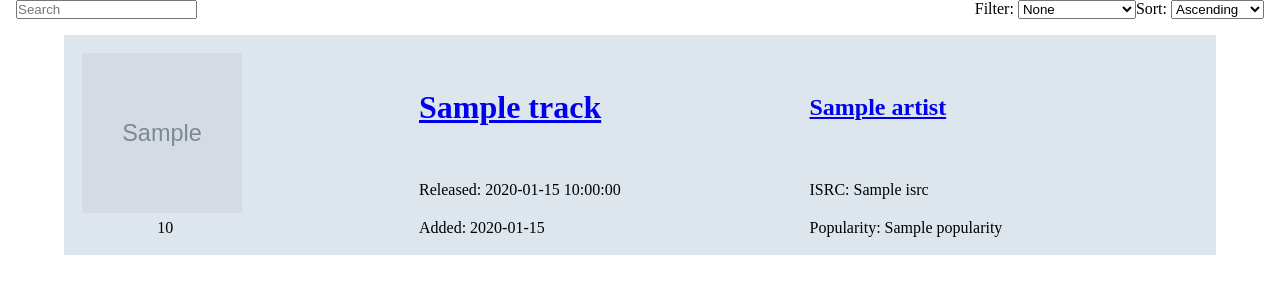
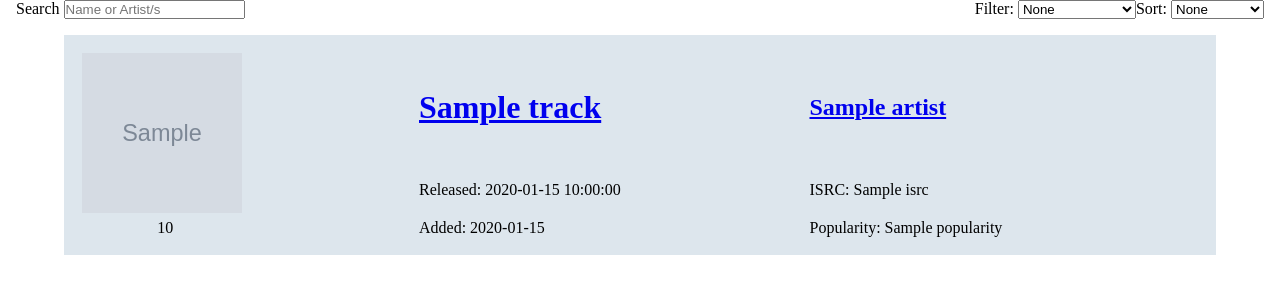
Before and after one commit to KennielTorres/neofilters, a Flask app: template templates/playlist.html in a window 1280 px wide. Shown: the part 85-385 px from the top of the page. Run offline with Flask 3, Linux system fonts and the light colour scheme; the template is opened without the code that fills it: most values are stand-ins (such as "Sample title", 1, 10 or a date in 2020).

Commit message:
Added live search to playlist page.

```diff
--- a/app.py
+++ b/app.py
@@ -126,9 +126,6 @@ def playlist():
     # Process list containing all tracks to obtain the final data
     process_data(track_items_list)
 
-    # Sort list of tracks by track name
-    track_items_list.sort(key=lambda x:x.get('track').get('name'))
-
     """
         track name = track_items_array[#item_index] || item .get('track').get('name')
         track url = .get('track').get('external_urls').get('spotify')
--- a/templates/dashboard.html
+++ b/templates/dashboard.html
@@ -11,7 +11,6 @@
 
         $('#live-search-input').on('keyup', function(){
             var searchTerm = $(this).val().trim().toLowerCase();
-
             $('#dynamic_table_body tr').each(function(){
                 if ($(this).filter('[data-search-term*="' + searchTerm + '"]').length > 0 || searchTerm.length < 1) {
                     $(this).show();
@@ -20,7 +19,6 @@
                     $(this).hide();
                 }
             });
-
         });
 
         // Makes table rows clickable and redirects to playlist page
--- a/templates/playlist.html
+++ b/templates/playlist.html
@@ -4,6 +4,7 @@
 <link rel="stylesheet" href="../static/styles/playlist.css">
 <script>
     jQuery(document).ready(function($){
+        // Shows or hides filtering containers based on selection
         jQuery('#filter_options').change(function() {
             if ($(this).val() == 'added_date' || $(this).val() == 'rel_date'){
                 $('#date_container').show()
@@ -17,7 +18,26 @@
                 $('#date_container').hide()
                 $('#duration_container').hide()
             }
-        })
+        });
+
+        // Live search functionality
+        $('#track-wrapper > #track-card').each(function(){
+            $(this).attr('data-search-terms', $(this).find('#track_name, #artists').text().trim().replace(/\s\s+/g, ' ').toLowerCase());
+        });
+
+        $('#live-search-input').on('keyup', function(){
+            var searchTerm = $(this).val().trim().toLowerCase();
+            $('#track-wrapper > #track-card').each(function(){
+                if ($(this).filter('[data-search-terms*="' + searchTerm + '"]').length > 0 || searchTerm.length < 1) {
+                    $(this).show();
+                }
+                else {
+                    $(this).hide();
+                }
+            });
+        });
+
+
     });
 </script>
 {% endblock %}
@@ -41,7 +61,10 @@
         </h2>
     </header>
     <div class="margin-sides-1 flex justify-space-between">
-        <input type="text" name="track_search" placeholder="Search" maxlength="40">
+        <div>
+            <label for="#live-search-input">Search</label>
+            <input id="live-search-input" type="text" name="track_search" placeholder="Name or Artist/s" maxlength="40">
+        </div>
         <div id="main_options_wrapper" class="flex">
             <div id="filtering_container">
                 <label for="filter_options">Filter:</label>
@@ -66,7 +89,8 @@
             <div id="sorting_container">
                 <label for="sorting_options">Sort:</label>
                 <select name="sorting_options">
-                    <option selected value="ascending">Ascending</option>
+                    <option selected value="None">None</option>
+                    <option value="ascending">Ascending</option>
                     <option value="descending">Descending</option>
                 </select>
             </div>
@@ -99,7 +123,10 @@
 
     <main id="track-wrapper">
         {% for track in tracks %}
-        <div id="track-card">
+        <div id="track-card"
+                data-id="{{ loop.index }}"
+                data-explicit="{{ track.get('track').get('explicit') }}"
+                >
             <table id="track-card-table" class="bg-lightblue margin-sides-1 align-items-center">
                 <col id="col1"/>
                 <col id="col2"/>
@@ -119,7 +146,7 @@
                     <td>
                         <div id="artists">
                             {% for artist in track.get('track').get('artists') %}
-                                <h2><a href="{{ artist.get('external_urls').get('spotify') }}" target="_blank" rel="noopener noreferrer">{{ artist.get('name') }}</a></h2>
+                                <h2 id="artist-{{ loop.index }}"><a href="{{ artist.get('external_urls').get('spotify') }}" target="_blank" rel="noopener noreferrer">{{ artist.get('name') }}</a></h2>
                             {% endfor %}
                         </div>
                     </td>
```
Lines whose indentation alone changed are shown as unchanged.
